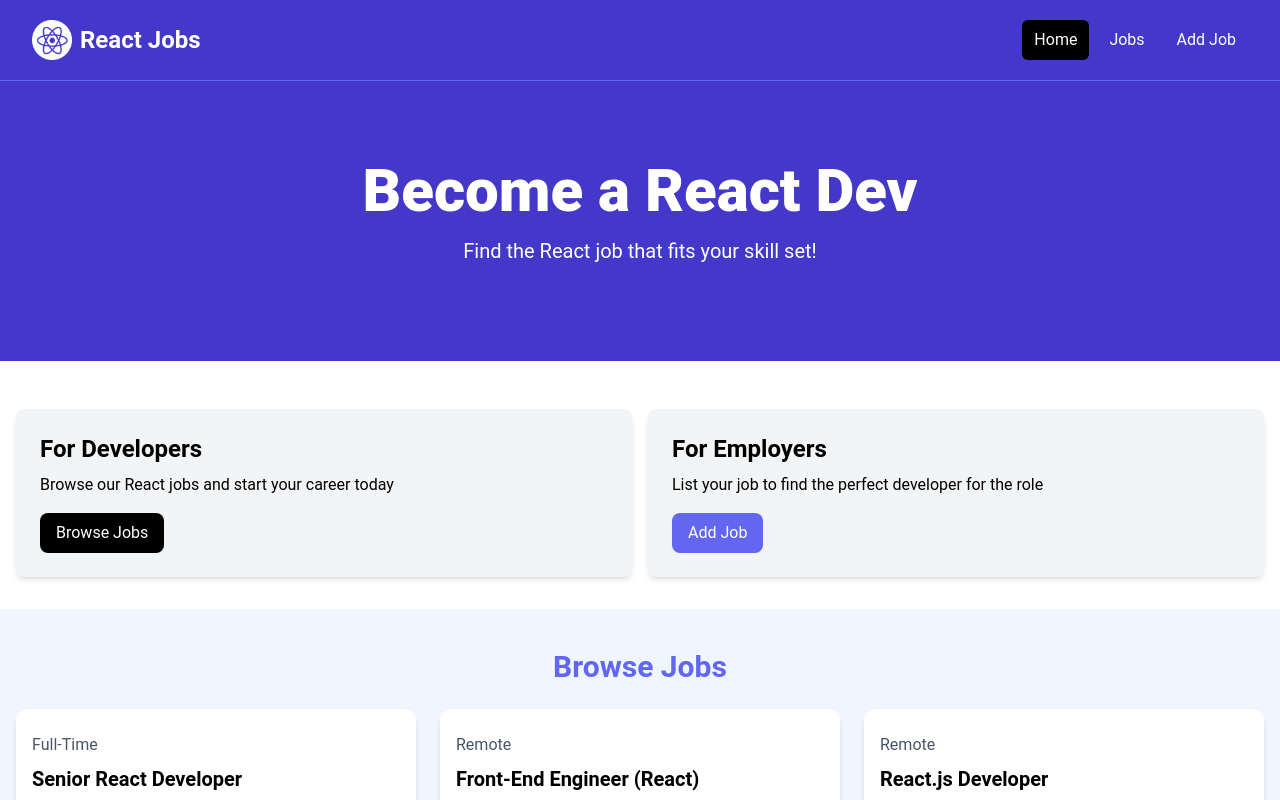
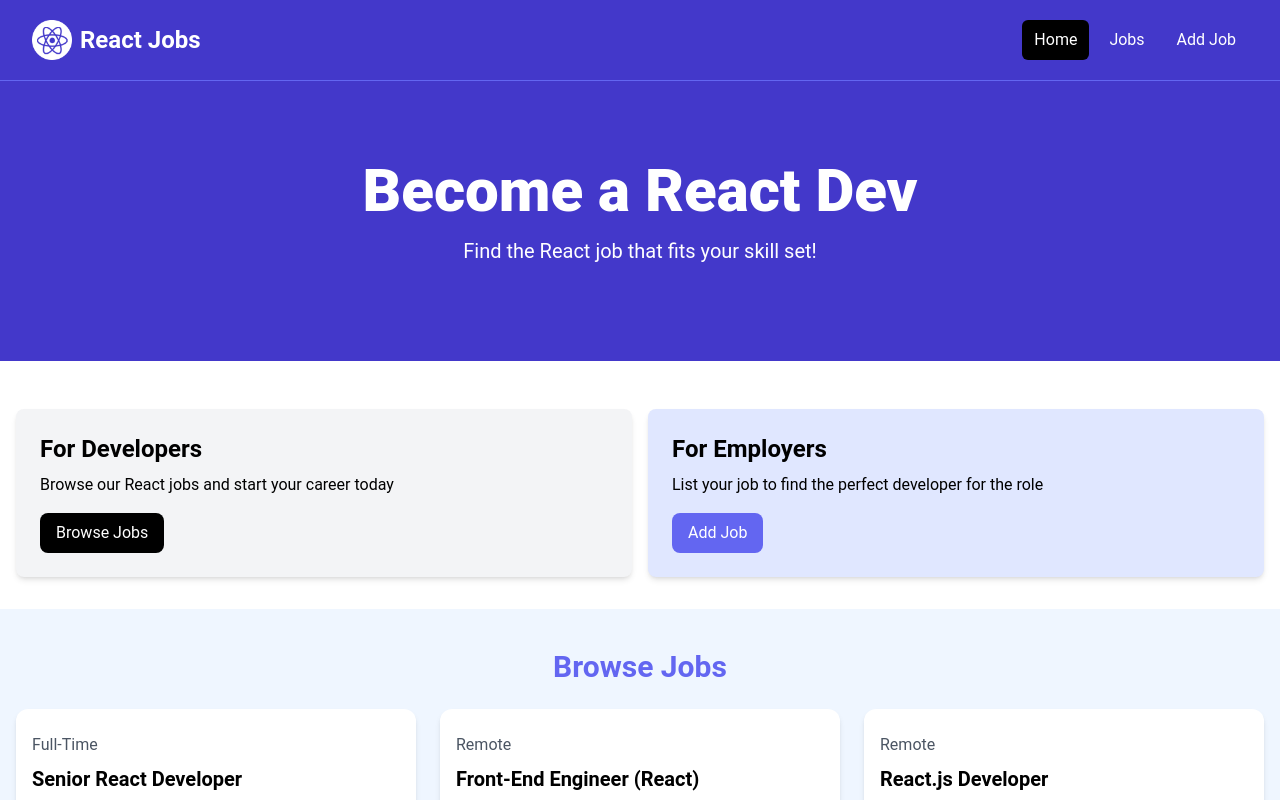
Before and after one commit to crypt096/react-crash-course-2024, a React (Vite) app: page / in a window 1280 px wide. Shown: the top 800 px of the page. Built offline with nearby package versions, Linux system fonts and the light colour scheme.

Commit message:
Update HomeCards.tsx

```diff
--- a/src/components/HomeCards.tsx
+++ b/src/components/HomeCards.tsx
@@ -18,7 +18,7 @@ const HomeCards = () => {
                 Browse Jobs
               </a>
             </Card>
-            <Card>
+            <Card bg='bg-indigo-100'>
               <h2 className="text-2xl font-bold">For Employers</h2>
               <p className="mt-2 mb-4">
                 List your job to find the perfect developer for the role
```
